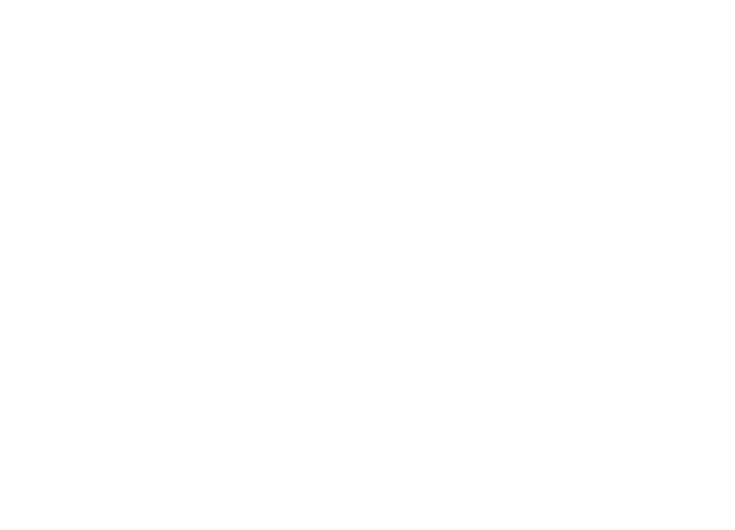
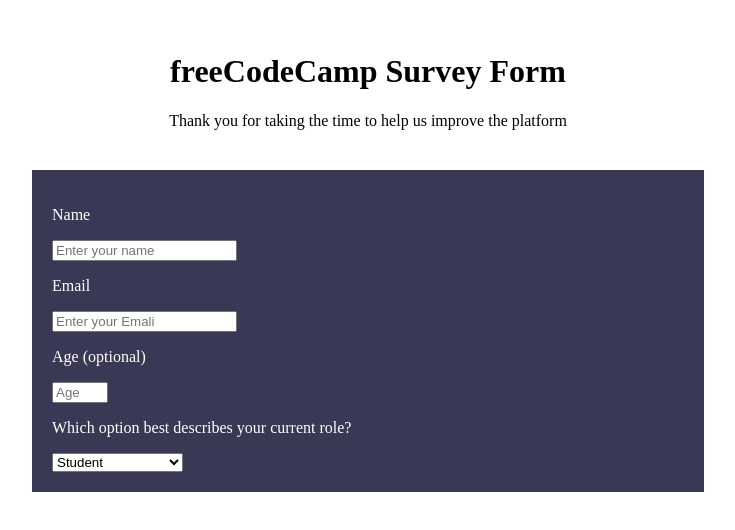
Before and after one commit to szymKamil/LearningWeb, a plain HTML site: page FreeCodeCamp/FirstChallenge/index.html in a window 1280 px wide. Shown: the whole page, without its empty margins (272-1007 px from the left). Drawn offline with Linux system fonts and the light colour scheme.

Commit message:
Wymiana plików

```diff
--- a/FreeCodeCamp/FirstChallenge/index.html
+++ b/FreeCodeCamp/FirstChallenge/index.html
@@ -1,13 +1,35 @@
 <!DOCTYPE html>
 <html lang="en">
-  <head>
-    <meta charset="UTF-8" />
-    <meta name="viewport" content="width=device-width, initial-scale=1.0" />
+<head>
+    <meta charset="UTF-8">
+    <meta http-equiv="X-UA-Compatible" content="IE=edge">
+    <meta name="viewport" content="width=device-width, initial-scale=1.0">
     <title>Document</title>
-  </head>
-  <body>
+    <link rel="stylesheet" href="style.css">
+</head>
+<body>
+    <div class="header container">
+        <h1 id="title">freeCodeCamp Survey Form</h1>
+        <p id="description">Thank you for taking the time to help us improve the platform </p>
+    </div>
+    <div class="form container">
+        <form id="survey-form">
+            <p class="input-name name-label">Name</p>
+            <input id="name" type="text" placeholder="Enter your name">
+            <p class="input-name email-label">Email</p>
+            <input id="email" type="email" placeholder="Enter your Emali">
+            <p class="input-name age-label">Age <span>(optional)</span></p>
+            <input id="age" type="number" min="10" max="99" placeholder="Age">
+            <p class="input-name role-label">Which option best describes your current role?</p>
+            <select list="dropdown" id="dropdown">
+            <option  name="role" disabled>Select current role</option>
+            <option>Student</option>
+            <option>Full Time Job</option>
+
+            </select>
+        </form>
+    </div>
 
 
-
-  </body>
+</body>
 </html>
--- /dev/null
+++ b/FreeCodeCamp/FirstChallenge/style.css
@@ -0,0 +1,24 @@
+body {
+    box-sizing: border-box;
+    font-family: "Poppins, sans-serif";
+}
+
+.container {
+    margin: auto;
+}
+
+.header {
+    text-align: center;
+    padding: 3vh;
+}
+
+.form {
+background-color: rgb(36, 36, 68, .9);
+padding: 20px;
+width: 50%;
+
+}
+
+.input-name {
+    color: #ffffff;
+}
```
